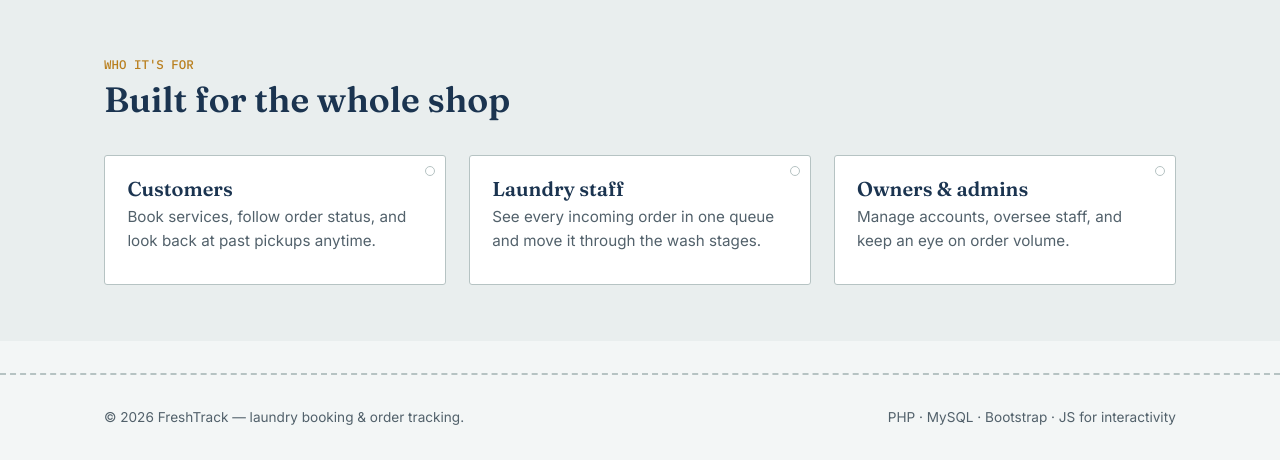
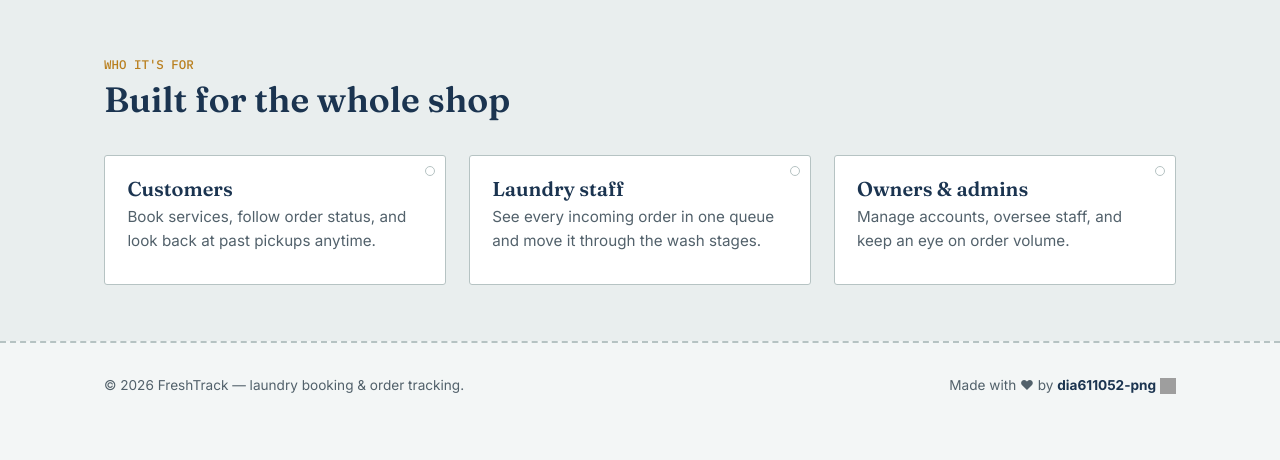
Before and after one commit to dia611052-png/laundry-system, a PHP site: page / in a window 1280 px wide. Shown: the part 1564-2024 px from the top of the page. After the commit the page ends 1958 px from the top, so only its background shows below. Run offline with PHP 8.4, Linux system fonts and the light colour scheme; grey boxes are pictures that could not be loaded.

Commit message:
style: fix footer spacing

```diff
--- a/frontend/assets/css/style.css
+++ b/frontend/assets/css/style.css
@@ -707,7 +707,6 @@ a {
 .tag-footer {
   border-top: 2px dashed var(--line-deep);
   padding: 2rem 0;
-  margin-top: 2rem;
   font-size: .85rem;
   color: var(--ink-soft);
 }
@@ -717,6 +716,17 @@ a {
   justify-content: space-between;
   flex-wrap: wrap;
   gap: 1rem;
+}
+
+.tag-footer a {
+  color: var(--indigo-deep);
+  text-decoration: none;
+}
+
+.tag-footer img {
+  width: 16px;
+  height: 16px;
+  vertical-align: middle;
 }
 
 /* ---------- Empty state ---------- */
--- a/frontend/assets/js/layout.js
+++ b/frontend/assets/js/layout.js
@@ -105,16 +105,26 @@ async function requireRole(role) {
 }
 
 /**
- * Loads the sidebar partial into #app-sidebar, shows only the links
- * for `role`, marks `activeItem` active, and fills in the user's name
- * — same effect as sidebar.php's per-role if/elseif.
+ * Loads the sidebar partial in place of #app-sidebar, shows only the
+ * links for `role`, marks `activeItem` active, and fills in the user's
+ * name — same effect as sidebar.php's per-role if/elseif.
+ *
+ * Uses outerHTML (not innerHTML) so the resulting <aside class="dash-side">
+ * becomes a direct child of .dash-shell, same as it was in the original
+ * PHP markup. .dash-shell is a CSS grid that relies on that direct-child
+ * relationship for its default stretch behaviour (full-height sidebar) —
+ * nesting the aside one level deeper inside a wrapper div stops it from
+ * stretching and leaves the sidebar's background short of the page.
  */
 async function initSidebar(role, activeItem, userName) {
   const base = window.APP_BASE;
   const html = await loadPartial(base + 'partials/sidebar.html');
-  const el = document.getElementById('app-sidebar');
+  const placeholder = document.getElementById('app-sidebar');
+  if (!placeholder) return;
+  placeholder.outerHTML = html;
+
+  const el = document.querySelector('.dash-side');
   if (!el) return;
-  el.innerHTML = html;
 
   const who = el.querySelector('[data-slot="who"]');
   if (who) who.textContent = userName;
--- a/frontend/partials/footer.html
+++ b/frontend/partials/footer.html
@@ -1,6 +1,6 @@
 <footer class="tag-footer">
   <div class="container-tag">
     <span>&copy; 2026 FreshTrack &mdash; laundry booking &amp; order tracking.</span>
-    <span>PHP · MySQL · Bootstrap · JS for interactivity</span>
+    <span>Made with &hearts; by <a href="https://github.com/dia611052-png/laundry-system" target="_blank"><strong>dia611052-png</strong></a> <img src="https://upload.wikimedia.org/wikipedia/commons/9/91/Octicons-mark-github.svg?utm_source=commons.wikimedia.org&utm_campaign=index&utm_content=original" alt="GitHub Icon"></span>
   </div>
 </footer>
```
